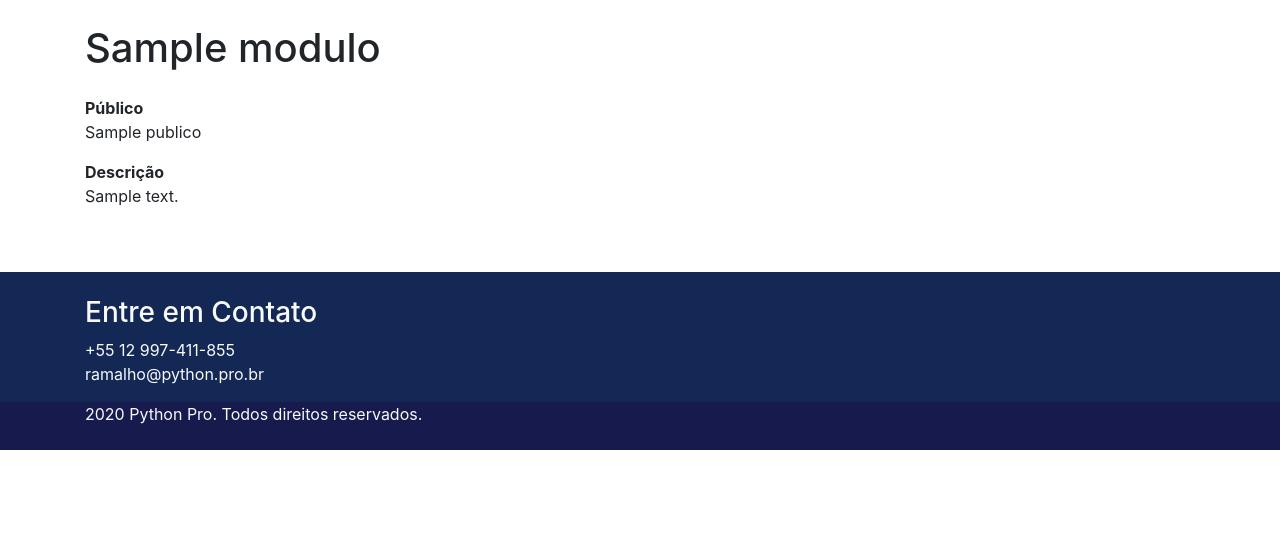
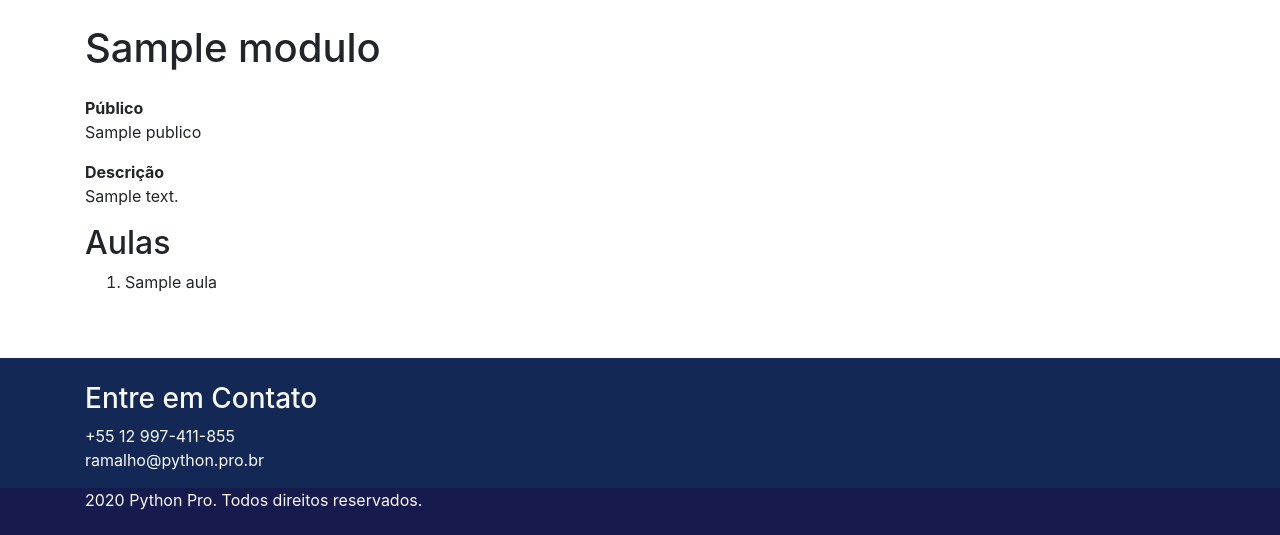
Before and after one commit to Alfareiza/curso-django, a Django app: template pypro/modulos/templates/modulos/modulo_detalhe.html in a window 1280 px wide. Shown: the part 56-591 px from the top of the page. Run offline with Django 3.2, Linux system fonts and the light colour scheme; the template is opened without the code that fills it: most values are stand-ins (such as "Sample title", 1, 10 or a date in 2020); some libraries are stand-ins or nearby versions.

Commit message:
Adding list of aula.titulo

```diff
--- a/pypro/modulos/templates/modulos/modulo_detalhe.html
+++ b/pypro/modulos/templates/modulos/modulo_detalhe.html
@@ -15,6 +15,13 @@
                     <dt>Descrição</dt>
                     <dd>{{ modulo.descricao }}</dd>
                 </dl>
+                <h2>Aulas</h2>
+                <ol>
+                    {% for aula in aulas %}
+                        <li> {{ aula.titulo }}</li>
+                    {% endfor %}
+                </ol>
+
             </div>
         </div>
     </div>
```
